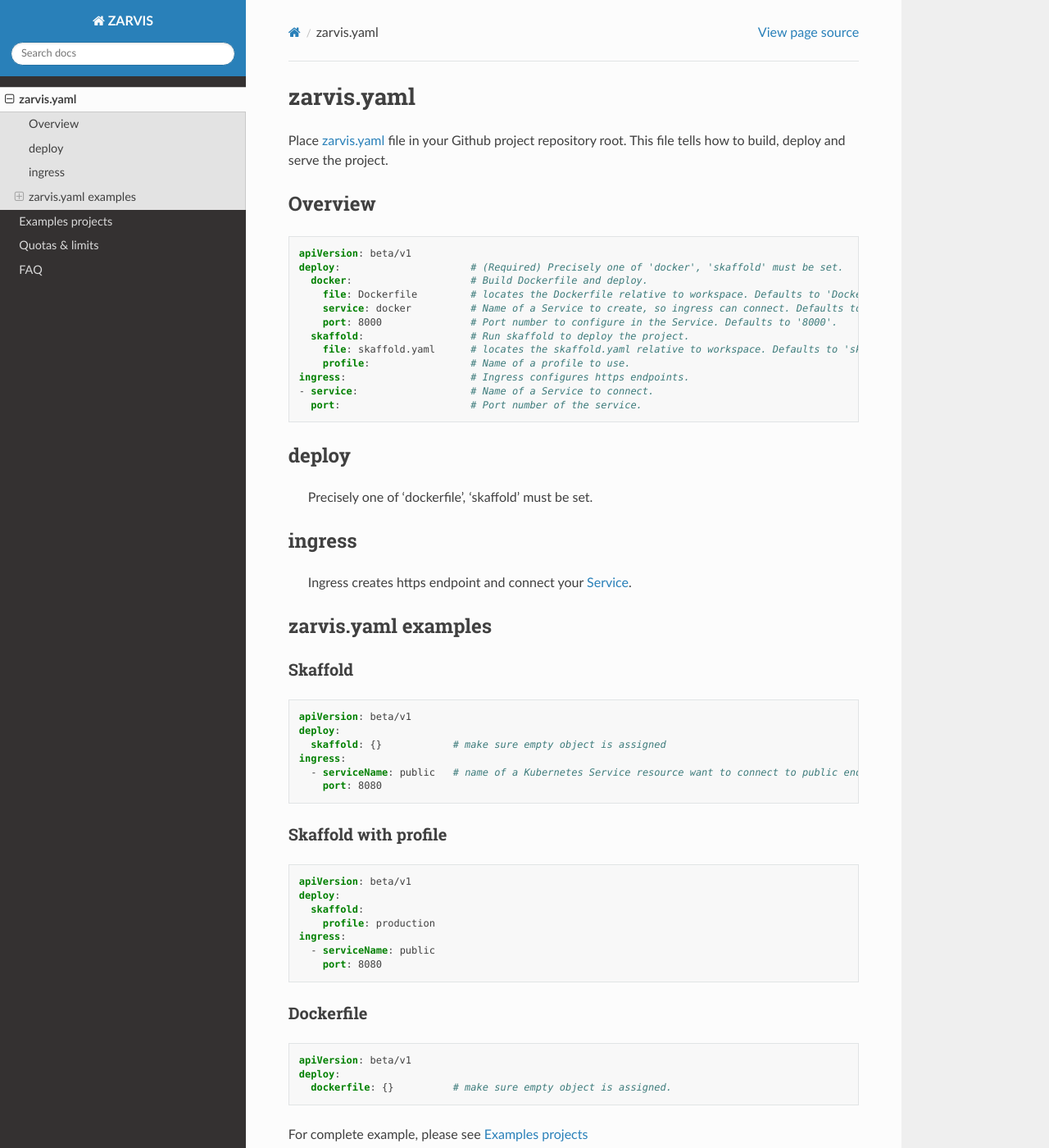
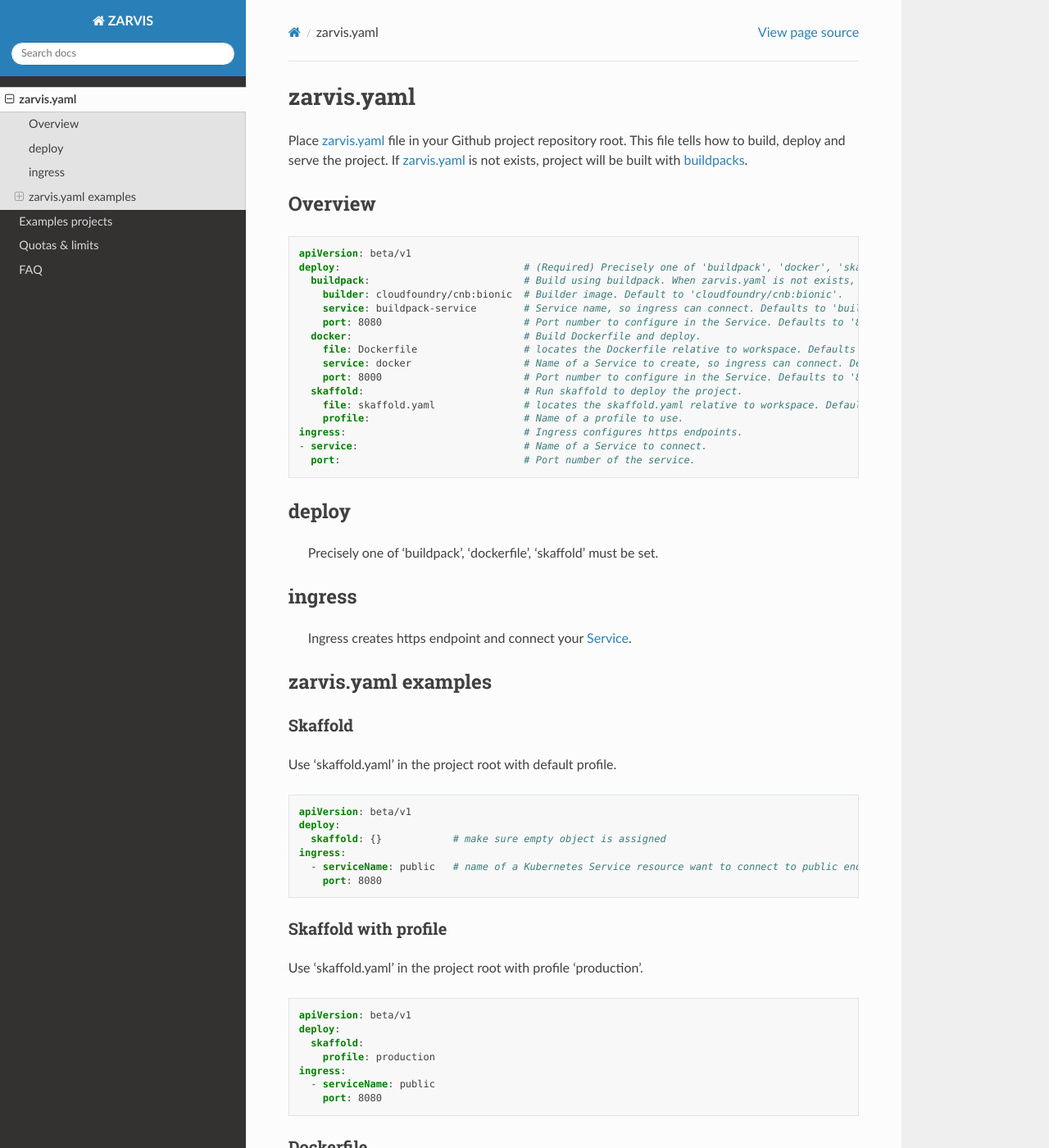
Before and after one commit to zarvis-ai/community, a Sphinx documentation site: the page built from docs/usage/zarvis_yaml.rst, in a window 1280 px wide and 1400 px high. Shown: the whole window at 82% size. Built offline with Sphinx 7.4.7 and the Read the Docs theme 2.0.0, drawn with Linux system fonts in a browser that asks for light colours; some of the changed text lies outside the part shown.

Commit message:
add deploy.buildpack in zarvis.yaml

```diff
--- a/docs/ref.rst
+++ b/docs/ref.rst
@@ -1,2 +1,4 @@
 .. _Service: https://kubernetes.io/docs/concepts/services-networking/service/
 .. _zarvis.ai: https://zarvis.ai
+.. _buildpacks: https://buildpacks.io
+.. _Skaffold: https://skaffold.dev/
--- a/docs/usage/examples.rst
+++ b/docs/usage/examples.rst
@@ -27,4 +27,4 @@ zarvis-community_                        Sphinx |sphinx-logo| Skaffold_ |k8s-log
    :alt: Sphinx doc
    :target: https://www.sphinx-doc.org
 
-.. _Skaffold: https://skaffold.dev/
+.. include:: ../ref.rst
--- a/docs/usage/zarvis_yaml.rst
+++ b/docs/usage/zarvis_yaml.rst
@@ -4,6 +4,7 @@ zarvis.yaml
 
 Place `zarvis.yaml`_ file in your Github project repository root.
 This file tells how to build, deploy and serve the project.
+If `zarvis.yaml`_ is not exists, project will be built with `buildpacks`_.
 
 Overview
 --------
@@ -11,21 +12,25 @@ Overview
 .. code-block:: yaml
 
     apiVersion: beta/v1
-    deploy:                      # (Required) Precisely one of 'docker', 'skaffold' must be set.
-      docker:                    # Build Dockerfile and deploy.
-        file: Dockerfile         # locates the Dockerfile relative to workspace. Defaults to 'Dockerfile'.
-        service: docker          # Name of a Service to create, so ingress can connect. Defaults to 'docker'.
-        port: 8000               # Port number to configure in the Service. Defaults to '8000'.
-      skaffold:                  # Run skaffold to deploy the project.
-        file: skaffold.yaml      # locates the skaffold.yaml relative to workspace. Defaults to 'skaffold.yaml'.
-        profile:                 # Name of a profile to use.
-    ingress:                     # Ingress configures https endpoints.
-    - service:                   # Name of a Service to connect.
-      port:                      # Port number of the service.
+    deploy:                               # (Required) Precisely one of 'buildpack', 'docker', 'skaffold' must be set.
+      buildpack:                          # Build using buildpack. When zarvis.yaml is not exists, this is the default.
+        builder: cloudfoundry/cnb:bionic  # Builder image. Default to 'cloudfoundry/cnb:bionic'.
+        service: buildpack-service        # Service name, so ingress can connect. Defaults to 'buildpack-service'
+        port: 8080                        # Port number to configure in the Service. Defaults to '8080'.
+      docker:                             # Build Dockerfile and deploy.
+        file: Dockerfile                  # locates the Dockerfile relative to workspace. Defaults to 'Dockerfile'.
+        service: docker                   # Name of a Service to create, so ingress can connect. Defaults to 'docker'.
+        port: 8000                        # Port number to configure in the Service. Defaults to '8000'.
+      skaffold:                           # Run skaffold to deploy the project.
+        file: skaffold.yaml               # locates the skaffold.yaml relative to workspace. Defaults to 'skaffold.yaml'.
+        profile:                          # Name of a profile to use.
+    ingress:                              # Ingress configures https endpoints.
+    - service:                            # Name of a Service to connect.
+      port:                               # Port number of the service.
 
 deploy
 ------
-    Precisely one of 'dockerfile', 'skaffold' must be set.
+    Precisely one of 'buildpack', 'dockerfile', 'skaffold' must be set.
 
 ingress
 -------
@@ -36,6 +41,8 @@ zarvis.yaml examples
 
 Skaffold
 ========
+
+Use 'skaffold.yaml' in the project root with default profile.
 
 .. code-block:: yaml
 
@@ -51,6 +58,8 @@ Skaffold
 Skaffold with profile
 =====================
 
+Use 'skaffold.yaml' in the project root with profile 'production'.
+
 .. code-block:: yaml
 
     apiVersion: beta/v1
@@ -64,6 +73,8 @@ Skaffold with profile
 Dockerfile
 ==========
 
+Use 'Dockerfile' in the project root.
+
 .. code-block:: yaml
 
     apiVersion: beta/v1
```
